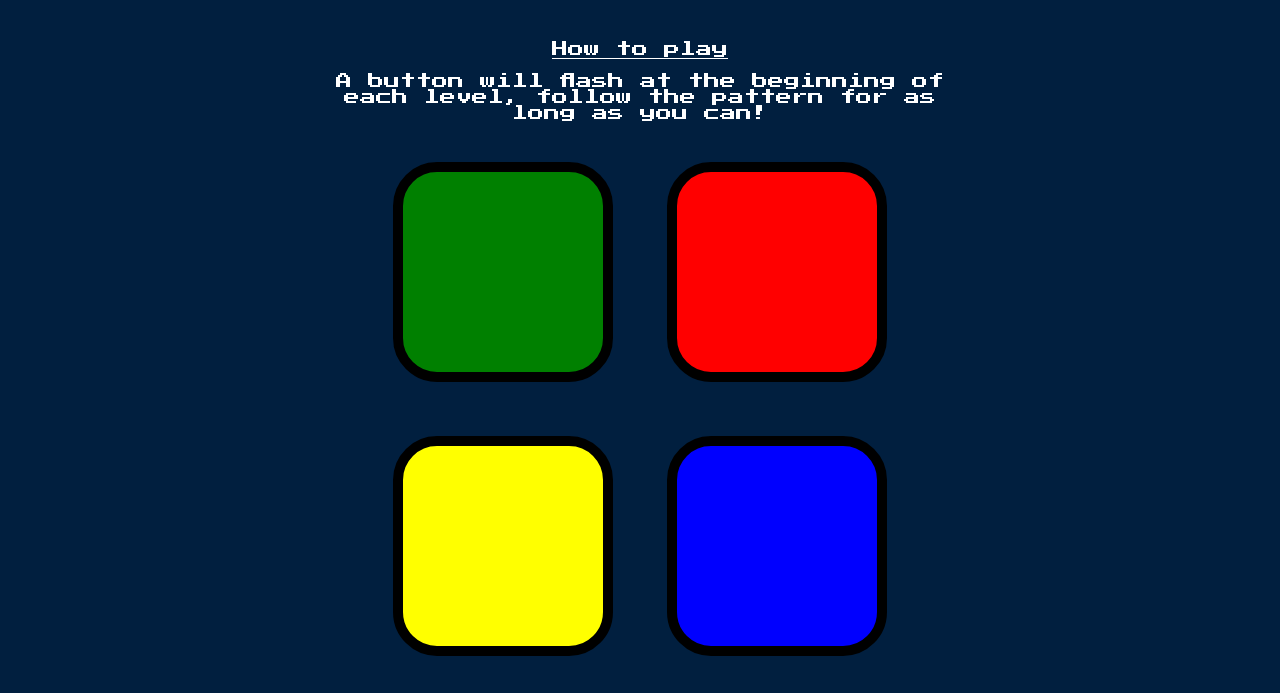
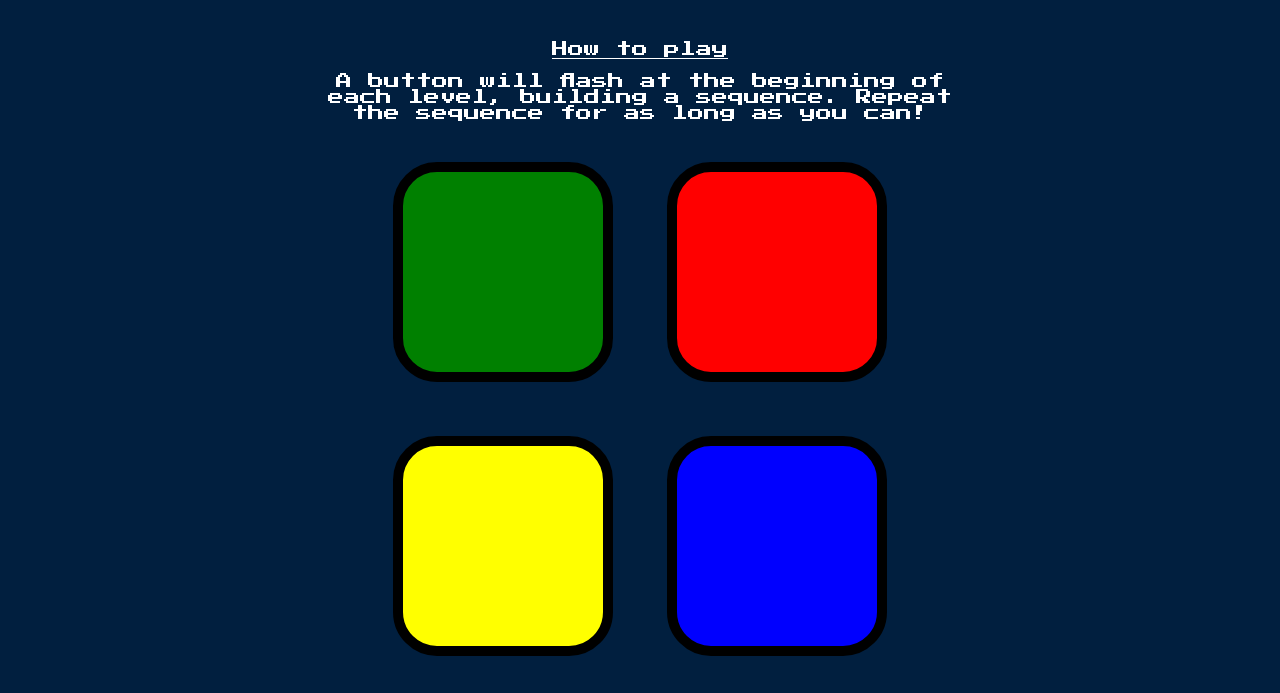
Before and after one commit to meaggy/memory-mini-game, a plain HTML site: page index.html in a window 1280 px wide. Shown: the part 133-826 px from the top of the page. Drawn offline with nearby package versions, Linux system fonts and the light colour scheme.

Commit message:
Update index.html

```diff
--- a/index.html
+++ b/index.html
@@ -12,7 +12,7 @@
   <h1 id="level-title">Press any Key to Start</h1>
   <div class="container">
     <p>How to play</p>
-    <p class="instructions">A button will flash at the beginning of each level, follow the pattern for as long as you can!</p>
+    <p class="instructions">A button will flash at the beginning of each level, building a sequence. Repeat the sequence for as long as you can!</p>
     <div type="button" id="green" class="btn green">
 
       </div>
```
